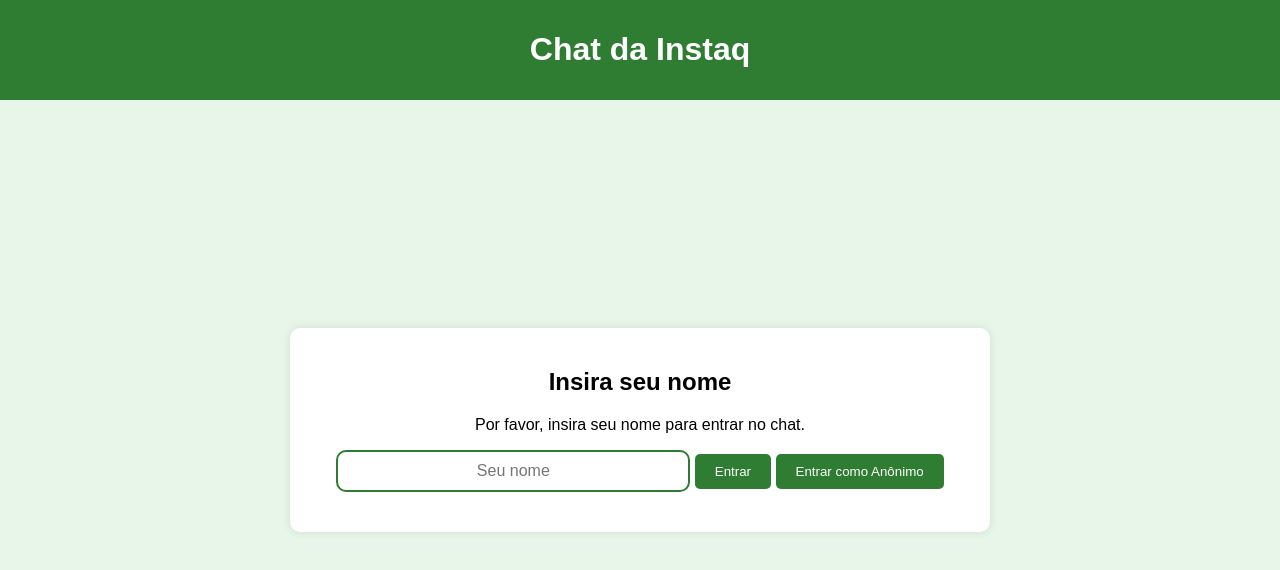
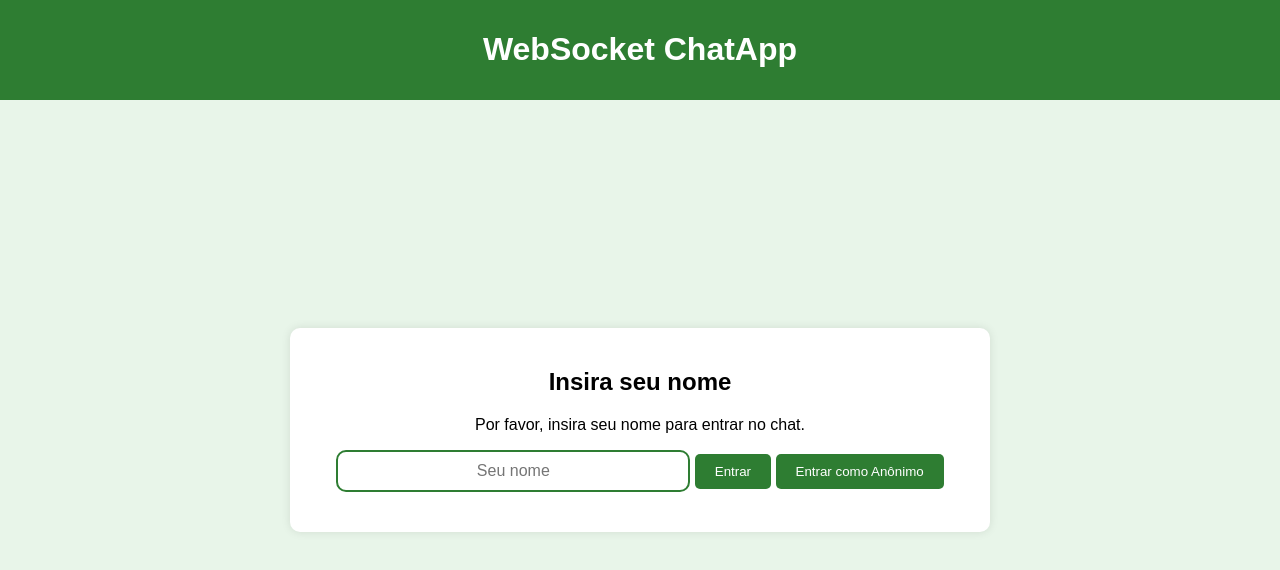
Before and after one commit to Dev-Etto/Issues---WebSocket---Neto, a website: page index.html in a window 1280 px wide. Drawn offline with Linux system fonts and the light colour scheme.

Commit message:
feat: update readme add license and rename project.

```diff
--- a/index.html
+++ b/index.html
@@ -4,13 +4,13 @@
 <head>
   <meta charset="UTF-8" />
   <meta name="viewport" content="width=device-width, initial-scale=1.0" />
-  <title>Chat em Tempo Real</title>
+  <title>WebSocket ChatApp</title>
   <link rel="stylesheet" href="style.css">
 </head>
 
 <body>
   <header>
-    <h1>Chat da Instaq</h1>
+    <h1>WebSocket ChatApp</h1>
   </header>
   <div id="container">
     <div id="login">
--- a/package.json
+++ b/package.json
@@ -8,7 +8,7 @@
 		"dev": "concurrently \"node script.js\" \"http-server -p 8081\"",
 		"ngrok": "ngrok start --all --config ./ngrok.yaml"
 	},
-	"author": "JoaoNetoDev-code",
+	"author": "Dev-Etto",
 	"license": "ISC",
 	"dependencies": {
 		"ws": "8.18.0"
```
Also changed, not shown: README.md, 1 other file.
